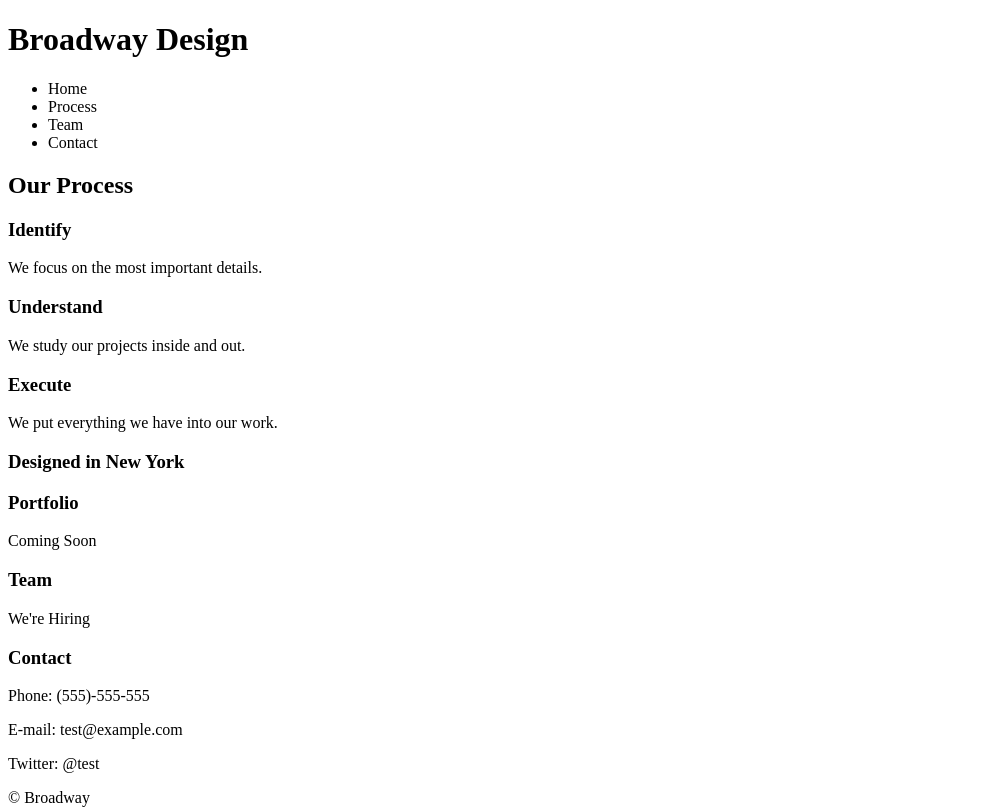
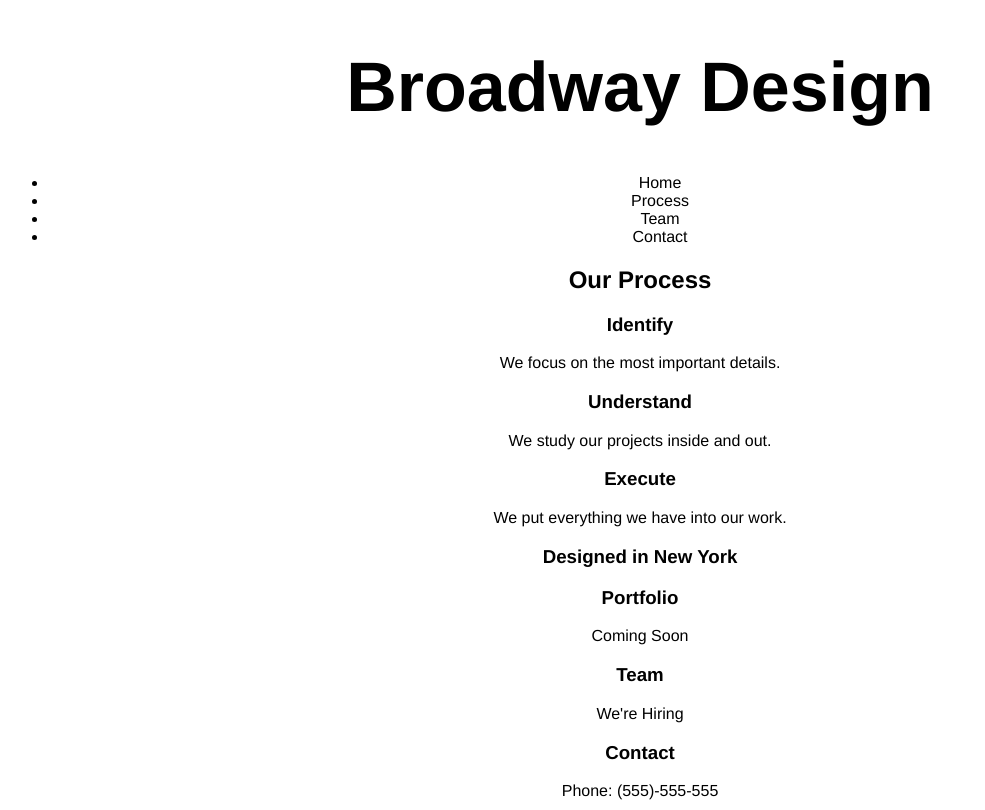
Before and after one commit to access4967/broadway2, a plain HTML site: page index.html in a window 1280 px wide. Shown: the top 810 px of the page, without its empty margins (0-985 px from the left). Drawn offline with Linux system fonts and the light colour scheme.

Commit message:
add images add css html and h1

```diff
--- a/index.html
+++ b/index.html
@@ -1,6 +1,7 @@
 <!DOCTYPE html>
 <html>
   <head>
+    <link href="./resources/style.css" type="text/css" rel="stylesheet">
 
     <title>Broadway2</title>
   </head>
--- a/resources/style.css
+++ b/resources/style.css
@@ -0,0 +1,10 @@
+html {
+  font-family: Helvetica;
+  text-align: center;
+}
+
+h1 {
+  font-size: 70px;
+  font-weight: bold;
+  background-image: "resources/images/the-flatiron-building(1).png";
+}
```
Also changed, not shown: resources/images/execute.svg (added), resources/images/identify.svg (added), resources/images/the-flatiron-building (1).png (added), resources/images/understand.svg (added).
